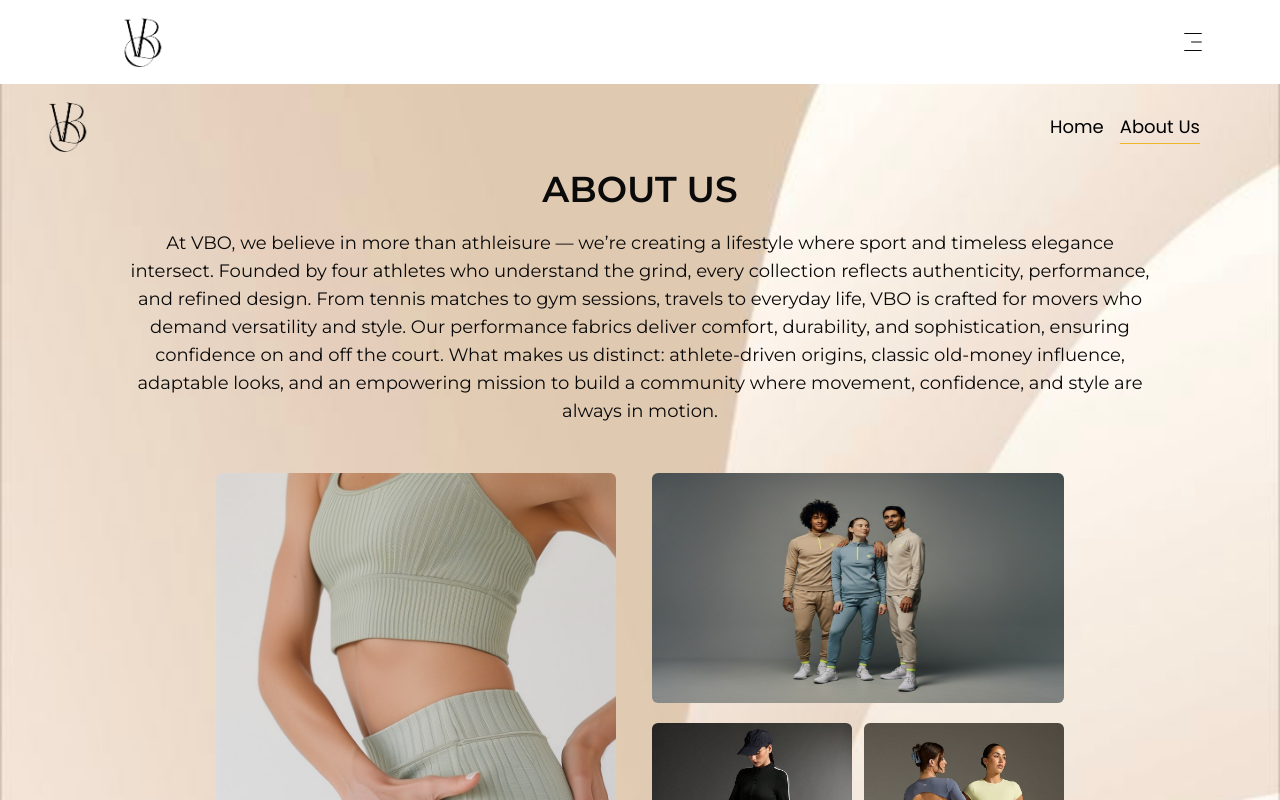
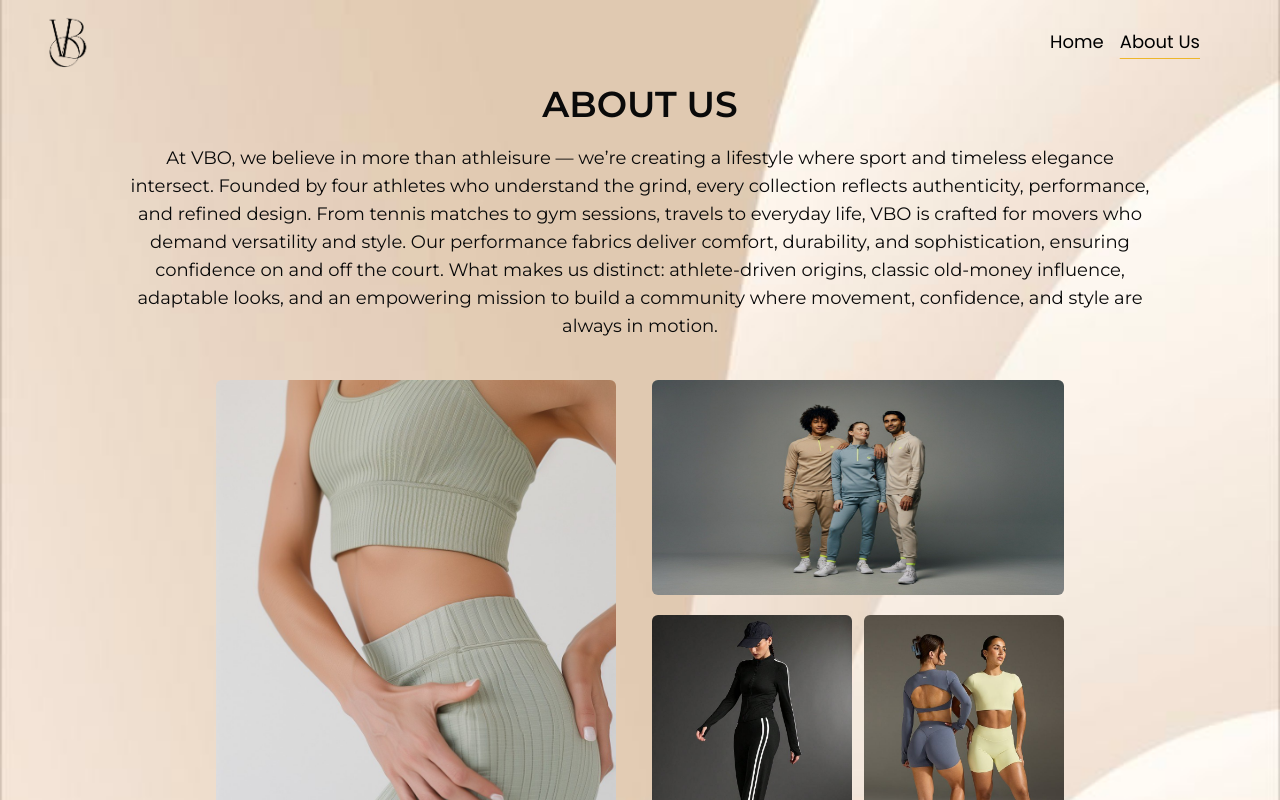
Before and after one commit to WearVBO/wear-vbo, a Next.js app: page /about in a window 1280 px wide. Shown: the top 800 px of the page. Built offline with nearby package versions, Linux system fonts and the light colour scheme.

Commit message:
made changes

```diff
--- a/app/about/page.tsx
+++ b/app/about/page.tsx
@@ -44,7 +44,7 @@ const page = () => {
           motion.
         </p>
       </div>
-      <div className="flex flex-col items-center justify-center text-center mt-12  ">
+      <div className="flex flex-col items-center justify-center text-center mt-10  ">
         <div className="grid md:grid-cols-2 gap-6 md:p-0 p-3">
           <Image
             src={active}
@@ -60,7 +60,7 @@ const page = () => {
               alt="people"
               width={400}
               height={400}
-              className=" md:h-[230px]  h-[180px] w-full  rounded-sm"
+              className=" lg:h-[215px]  h-[180px] w-full  rounded-sm"
               suppressHydrationWarning
             />
             <div className="flex space-x-3 mt-5">
--- a/components/Header.tsx
+++ b/components/Header.tsx
@@ -14,7 +14,7 @@ import NavItems from '@/components/NavItems';
 
 const Header = () => {
   return (
-    <div className='2xl:hidden    '>
+    <div className=' lg:hidden   '>
         <div className='mx-auto'>
         <div className='items-center justify-between flex dark:bg-white'>
             <Logo />
```
